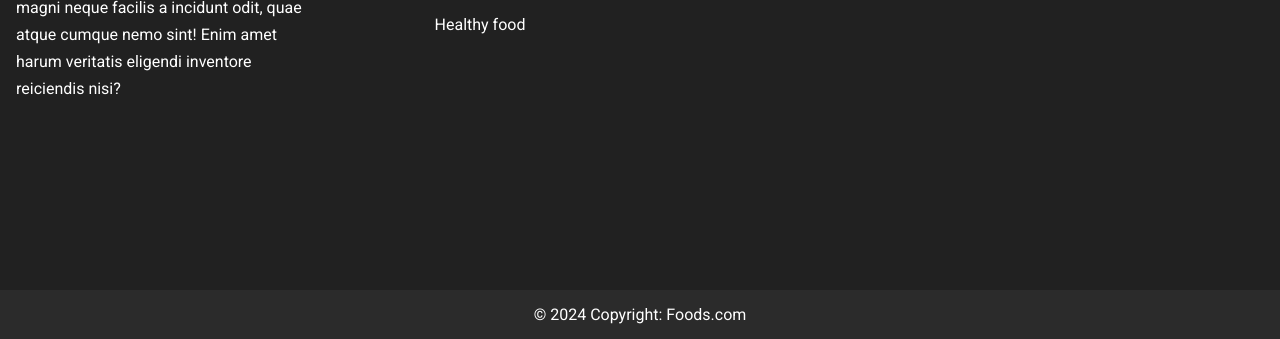
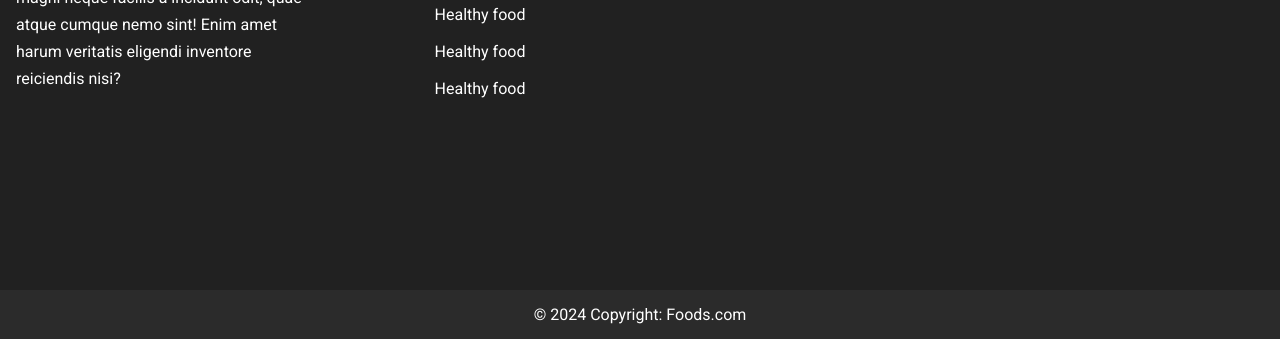
Before and after one commit to teguhakbarudin45/projectUas.github.io, a plain HTML site: page index.html in a window 1280 px wide. Shown: the part 3776-4115 px from the top of the page. Drawn offline with Linux system fonts and the light colour scheme.

Commit message:
menambahkan menu pada footer

```diff
--- a/index.html
+++ b/index.html
@@ -177,6 +177,8 @@
                <li><a href="#">Beverage</a></li>
                <li><a href="#">Snack</a></li>
                <li><a href="#">Healthy food</a></li>
+               <li><a href="#">Healthy food</a></li>
+               <li><a href="#">Healthy food</a></li>
             </ul>
          </div>
          <div class="sosial-media">
```
